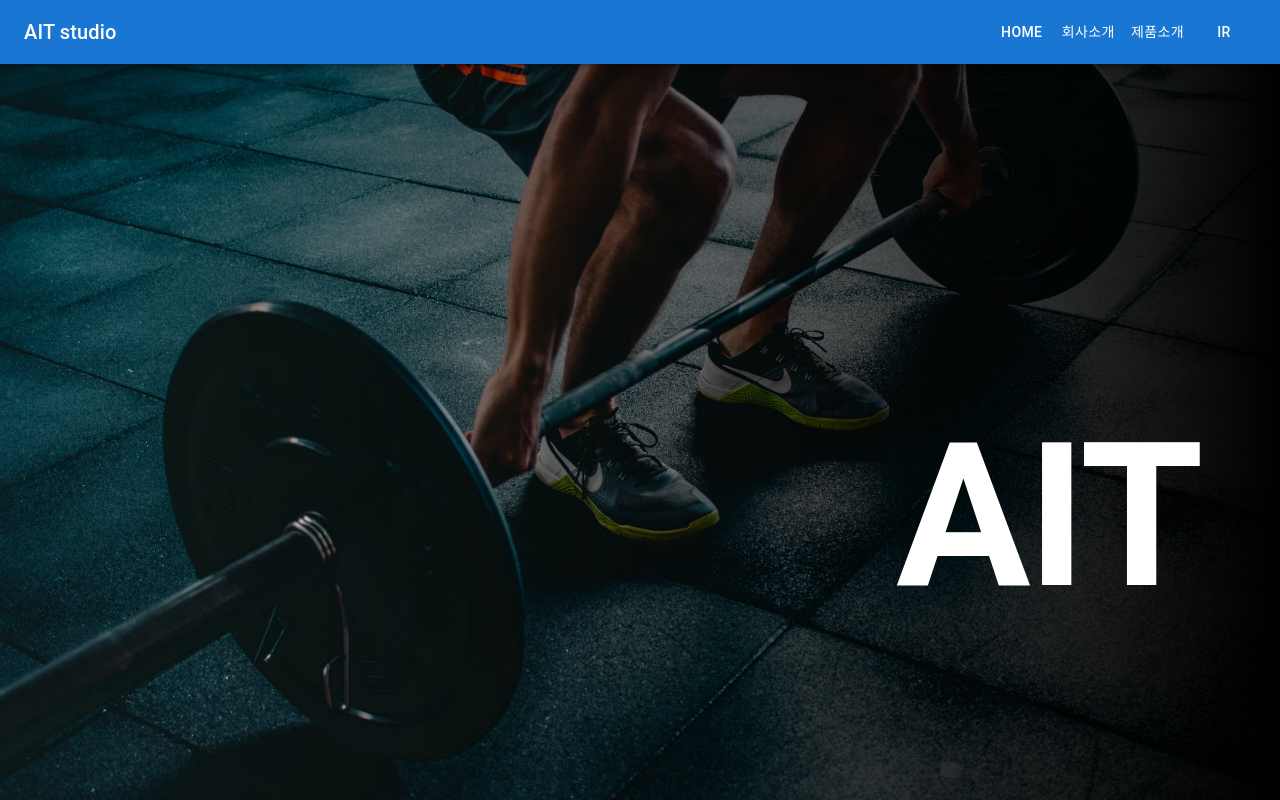
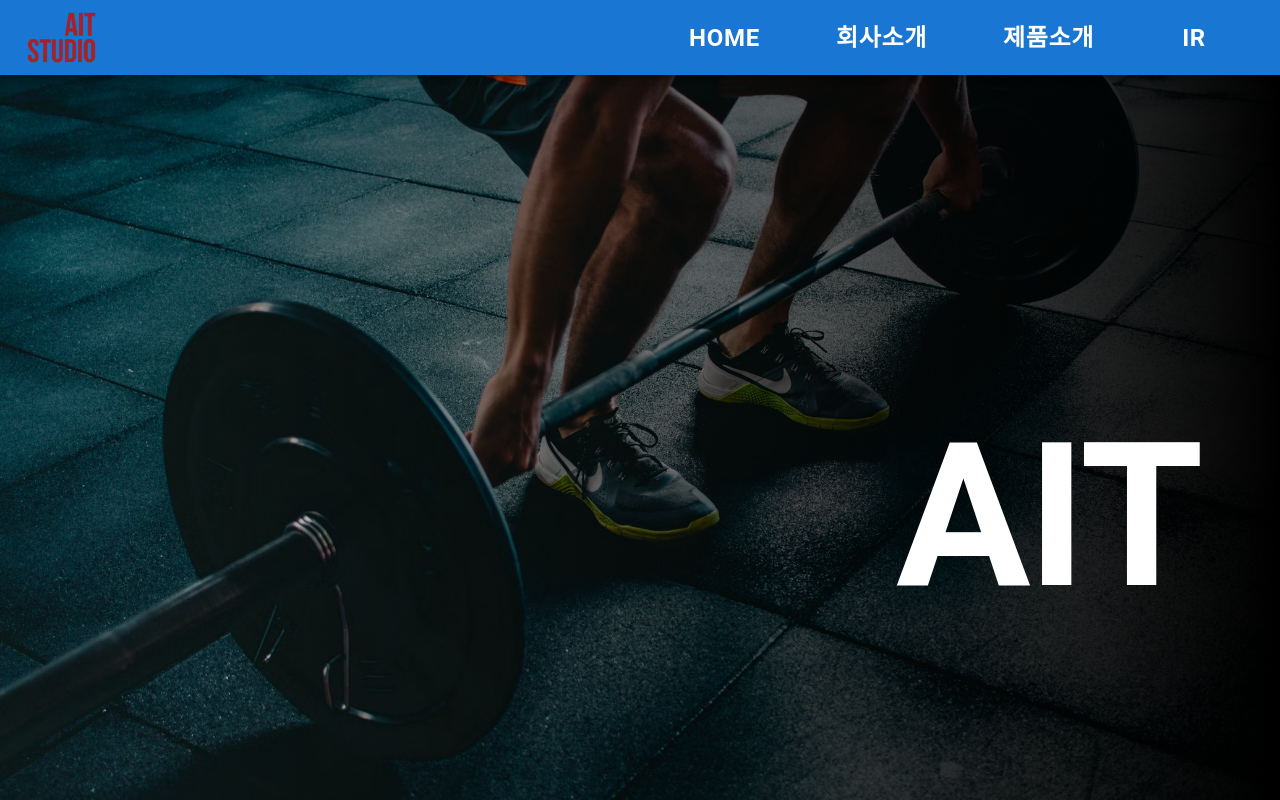
Before and after one commit to ait-studio/home, a React (Create React App) app: page / in a window 1280 px wide. Built offline with nearby package versions, Linux system fonts and the light colour scheme.

Commit message:
[Update]Header layout

```diff
--- a/src/components/Header.jsx
+++ b/src/components/Header.jsx
@@ -80,8 +80,18 @@ function Header(props) {
 
   return (
     <Box sx={{ display: "flex" }}>
-      <AppBar component="nav">
-        <Toolbar>
+      <AppBar
+        component="nav"
+        sx={{
+          height: "75px",
+        }}
+      >
+        <Toolbar
+          sx={{
+            display: "flex",
+            justifyContent: "space-between",
+          }}
+        >
           <IconButton
             color="inherit"
             aria-label="open drawer"
@@ -91,18 +101,21 @@ function Header(props) {
           >
             <MenuIcon />
           </IconButton>
-          <Typography
-            variant="h6"
-            component="div"
-            sx={{ flexGrow: 1, display: { xs: "none", sm: "block" } }}
-          >
-            AIT studio
-          </Typography>
+          <img
+            src="/tmp-logo.png"
+            alt="logo"
+            style={{ height: "100%", paddingRight: "10px" }}
+          />
           <Box sx={{ display: { xs: "none", sm: "block" } }}>
             {navItems.map((item) => (
               <Button
                 key={item.Text}
-                sx={{ color: "#fff" }}
+                sx={{
+                  color: "#fff",
+                  fontSize: "1.5em",
+                  fontWeight: "bold",
+                  m: "0px 30px",
+                }}
                 onClick={() => {
                   navigate(item.Link);
                 }}
```
